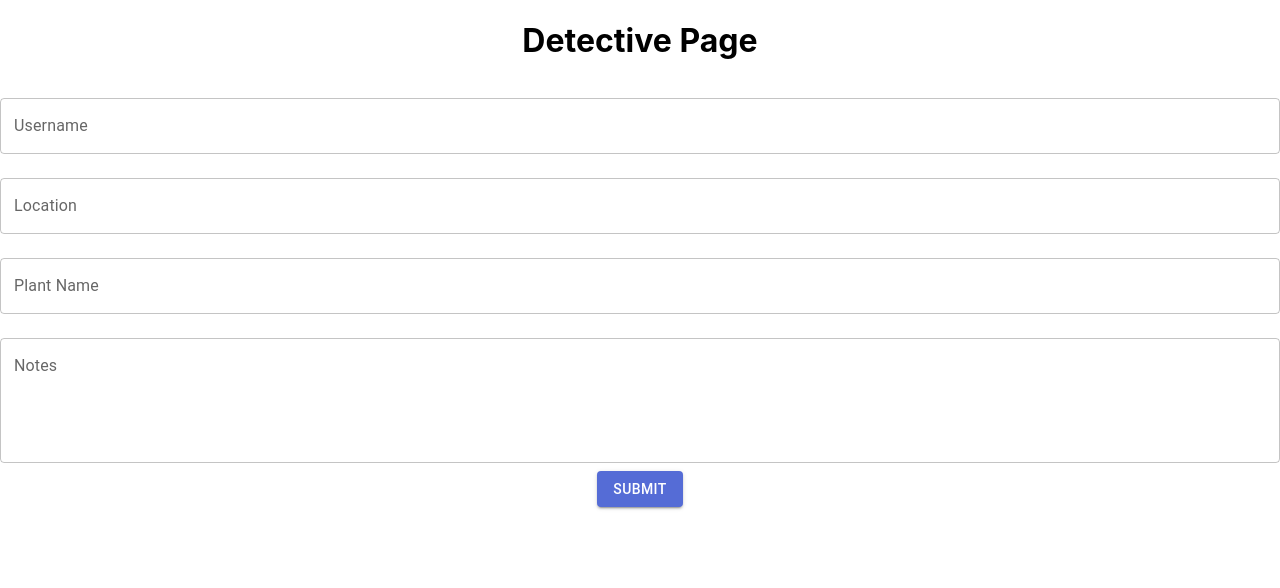
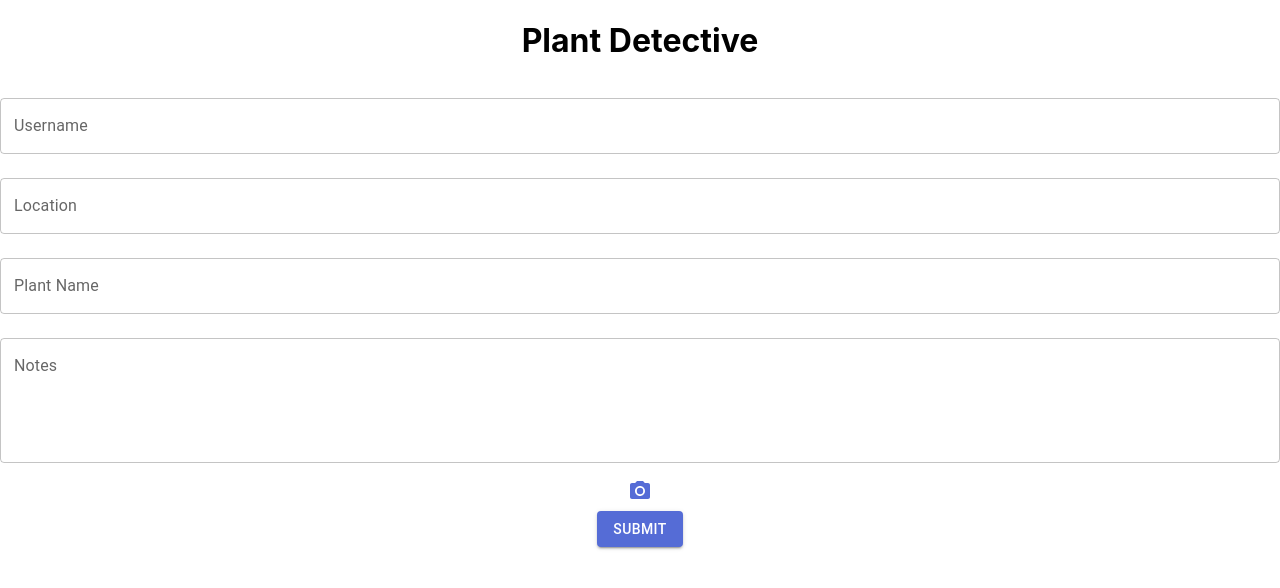
Before and after one commit to candrews42/gardenofgaia, a React (Create React App) app in the folder garden-of-gaia/: page /detective in a window 1280 px wide. Shown: the top 588 px of the page. Built offline with nearby package versions, Linux system fonts and the light colour scheme.

Commit message:
added image

```diff
--- a/garden-of-gaia/package.json
+++ b/garden-of-gaia/package.json
@@ -5,6 +5,7 @@
   "dependencies": {
     "@emotion/react": "^11.11.1",
     "@emotion/styled": "^11.11.0",
+    "@mui/icons-material": "^5.14.16",
     "@mui/material": "^5.14.16",
     "@testing-library/jest-dom": "^5.17.0",
     "@testing-library/react": "^13.4.0",
--- a/garden-of-gaia/src/pages/DetectivePage/DetectivePage.tsx
+++ b/garden-of-gaia/src/pages/DetectivePage/DetectivePage.tsx
@@ -1,22 +1,33 @@
 // src/pages/DetectivePage/DetectivePage.tsx
 
 import React, { useState } from 'react';
-import { TextField, Button } from '@mui/material'; // Import Button from Material UI
+import TextField from '@mui/material/TextField';
+import Button from '@mui/material/Button';
+import IconButton from '@mui/material/IconButton';
+import PhotoCamera from '@mui/icons-material/PhotoCamera';
 
 const DetectivePage: React.FC = () => {
   const [username, setUsername] = useState('');
   const [location, setLocation] = useState('');
   const [plantName, setPlantName] = useState('');
   const [notes, setNotes] = useState('');
+  const [image, setImage] = useState<File | null>(null);
 
   const handleSubmit = (event: React.FormEvent<HTMLFormElement>) => {
     event.preventDefault();
-    console.log({ username, location, plantName, notes });
+    console.log({ username, location, plantName, notes, image });
   };
+
+  const handleImageChange = (event: React.ChangeEvent<HTMLInputElement>) => {
+    if (event.target.files && event.target.files[0]) {
+      setImage(event.target.files[0]);
+    }
+  };
+
 
   return (
     <div>
-      <h1>Detective Page</h1>
+      <h1>Plant Detective</h1>
       <form onSubmit={handleSubmit}>
         <TextField
           label="Username"
@@ -48,6 +59,23 @@ const DetectivePage: React.FC = () => {
           multiline
           rows={4} // You can adjust the number of rows
         />
+        {/* Image upload input */}
+        <input
+          accept="image/*"
+          style={{ display: 'none' }}
+          id="icon-button-file"
+          type="file"
+          onChange={handleImageChange}
+          capture="environment" // This attribute enables capturing images directly from a camera
+        />
+        <label htmlFor="icon-button-file">
+          <IconButton color="primary" aria-label="upload picture" component="span">
+            <PhotoCamera />
+          </IconButton>
+        </label>
+        {image && <p>Image selected: {image.name}</p>}
+        {/* Submit Button */}
+        <br />
         <Button type="submit" variant="contained" color="primary">
           Submit
         </Button>
```
Also changed, not shown: 1 other file (tests, documents, lock files or other folders).
